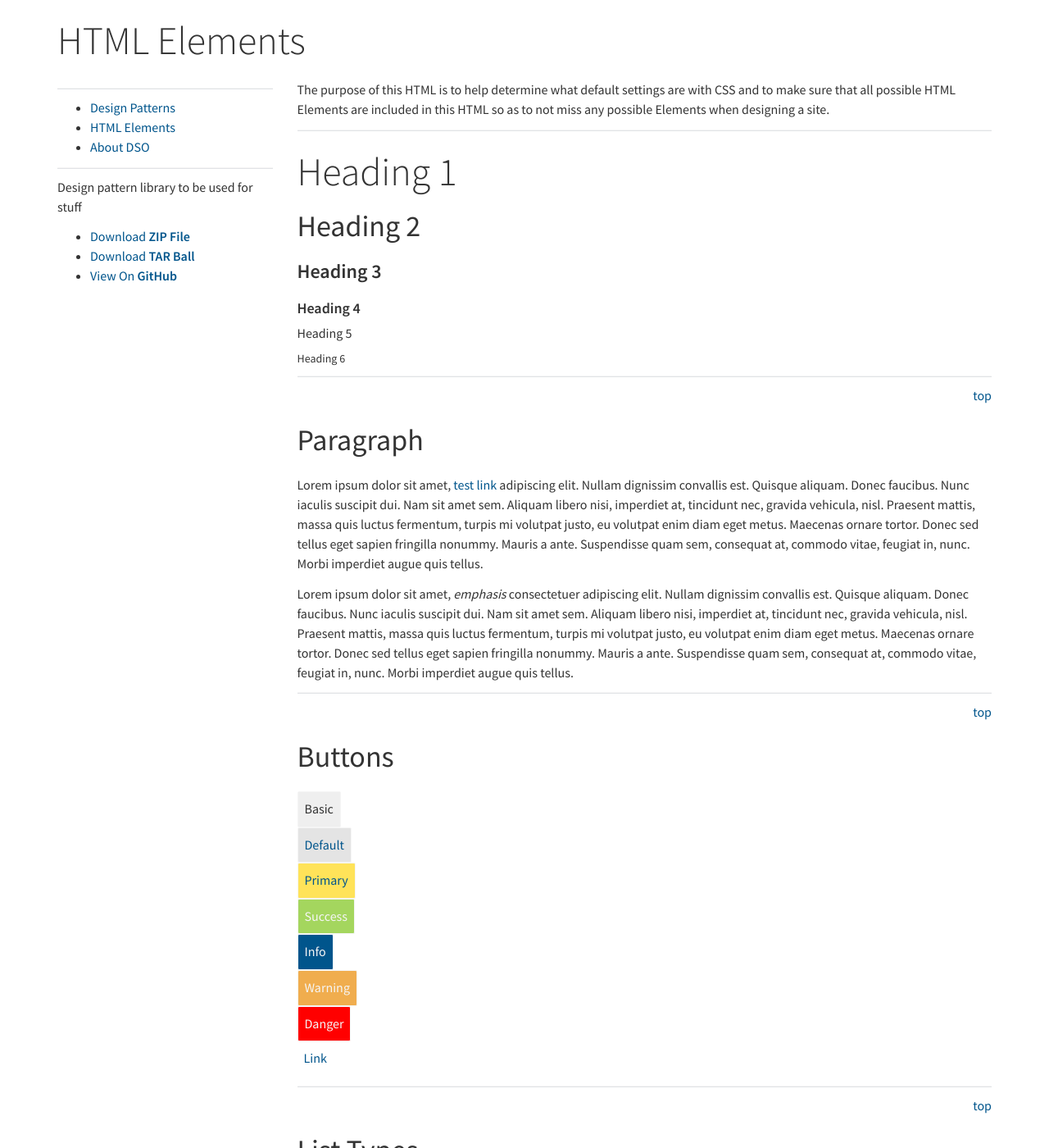
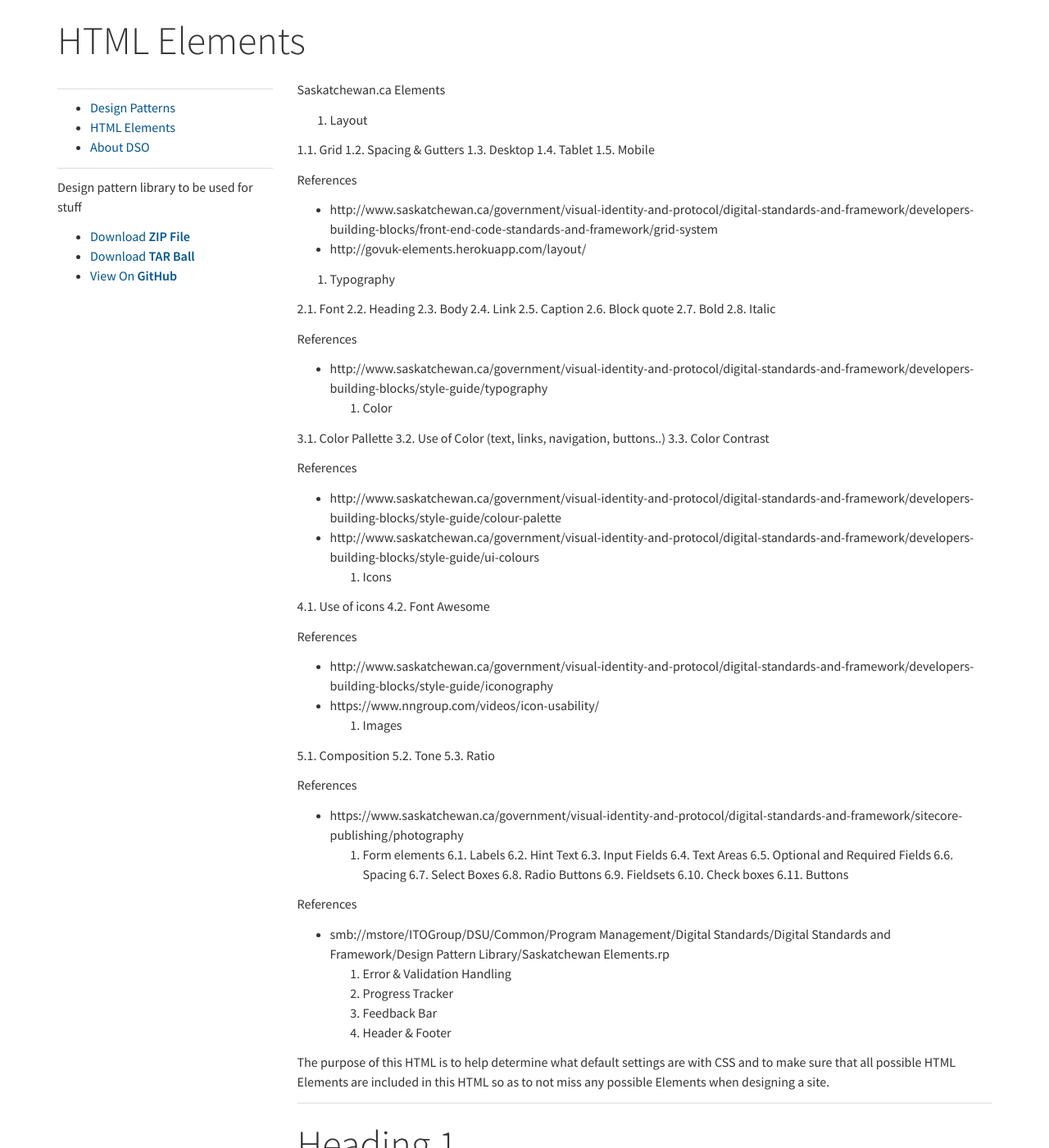
Before and after one commit to dbsask/patternlibrary, a Jekyll site: the page built from html-elements.md, in a window 1280 px wide and 1400 px high. Shown: the whole window at 82% size. Built offline with Jekyll 4.4.1, drawn with Linux system fonts in a browser that asks for light colours.

Commit message:
Update html-elements.md

```diff
--- a/html-elements.md
+++ b/html-elements.md
@@ -2,6 +2,81 @@
 layout: sask
 gostitle: HTML Elements
 ---
+Saskatchewan.ca Elements
+
+1.	Layout
+
+1.1.	Grid
+1.2.	Spacing & Gutters
+1.3.	Desktop
+1.4.	Tablet
+1.5.	Mobile
+
+References
+-	 http://www.saskatchewan.ca/government/visual-identity-and-protocol/digital-standards-and-framework/developers-building-blocks/front-end-code-standards-and-framework/grid-system
+-	http://govuk-elements.herokuapp.com/layout/
+
+2.	Typography
+
+2.1.	Font
+2.2.	Heading
+2.3.	Body
+2.4.	Link
+2.5.	Caption
+2.6.	 Block quote
+2.7.	Bold
+2.8.	Italic
+
+References
+-	http://www.saskatchewan.ca/government/visual-identity-and-protocol/digital-standards-and-framework/developers-building-blocks/style-guide/typography
+3.	Color
+
+3.1.	Color Pallette
+3.2.	Use of Color (text, links, navigation, buttons..)
+3.3.	Color Contrast
+
+References
+-	http://www.saskatchewan.ca/government/visual-identity-and-protocol/digital-standards-and-framework/developers-building-blocks/style-guide/colour-palette
+-	http://www.saskatchewan.ca/government/visual-identity-and-protocol/digital-standards-and-framework/developers-building-blocks/style-guide/ui-colours
+4.	Icons
+
+4.1.	Use of icons
+4.2.	Font Awesome
+
+References
+-	http://www.saskatchewan.ca/government/visual-identity-and-protocol/digital-standards-and-framework/developers-building-blocks/style-guide/iconography
+-	https://www.nngroup.com/videos/icon-usability/
+5.	Images
+
+5.1.	Composition
+5.2.	Tone
+5.3.	Ratio
+
+References
+-	https://www.saskatchewan.ca/government/visual-identity-and-protocol/digital-standards-and-framework/sitecore-publishing/photography
+6.	Form elements
+6.1.	Labels
+6.2.	Hint Text
+6.3.	Input Fields
+6.4.	Text Areas
+6.5.	Optional and Required Fields
+6.6.	 Spacing
+6.7.	 Select Boxes
+6.8.	 Radio Buttons
+6.9.	 Fieldsets
+6.10.	Check boxes
+6.11.	Buttons
+
+References
+-	smb://mstore/ITOGroup/DSU/Common/Program Management/Digital Standards/Digital Standards and Framework/Design Pattern Library/Saskatchewan Elements.rp
+7.	Error & Validation Handling
+8.	Progress Tracker
+9.	Feedback Bar
+10.	Header & Footer
+
+
+
+
 <p>The purpose of this HTML is to help determine what default settings are with CSS and to make sure that all possible HTML Elements are included in this HTML so as to not miss any possible Elements when designing a site.</p>
 <hr>
 <h1>Heading 1</h1>
```
